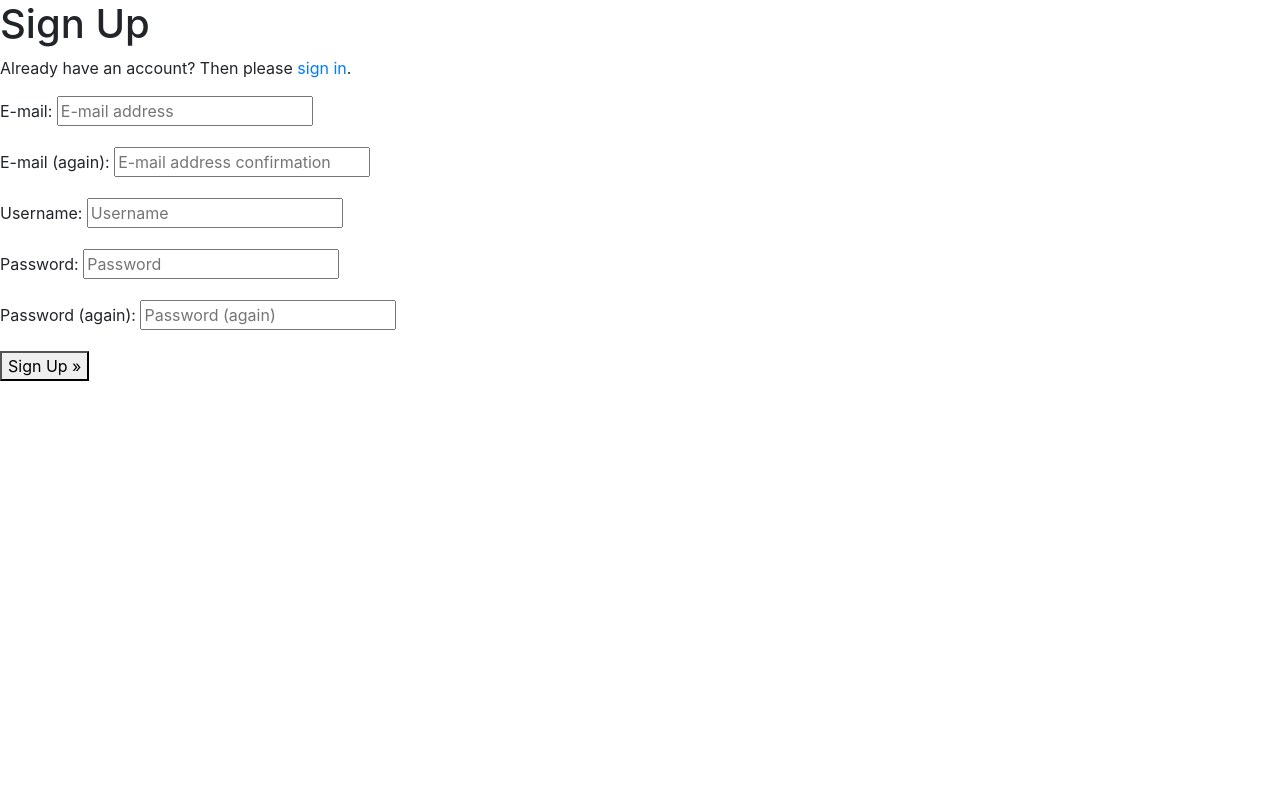
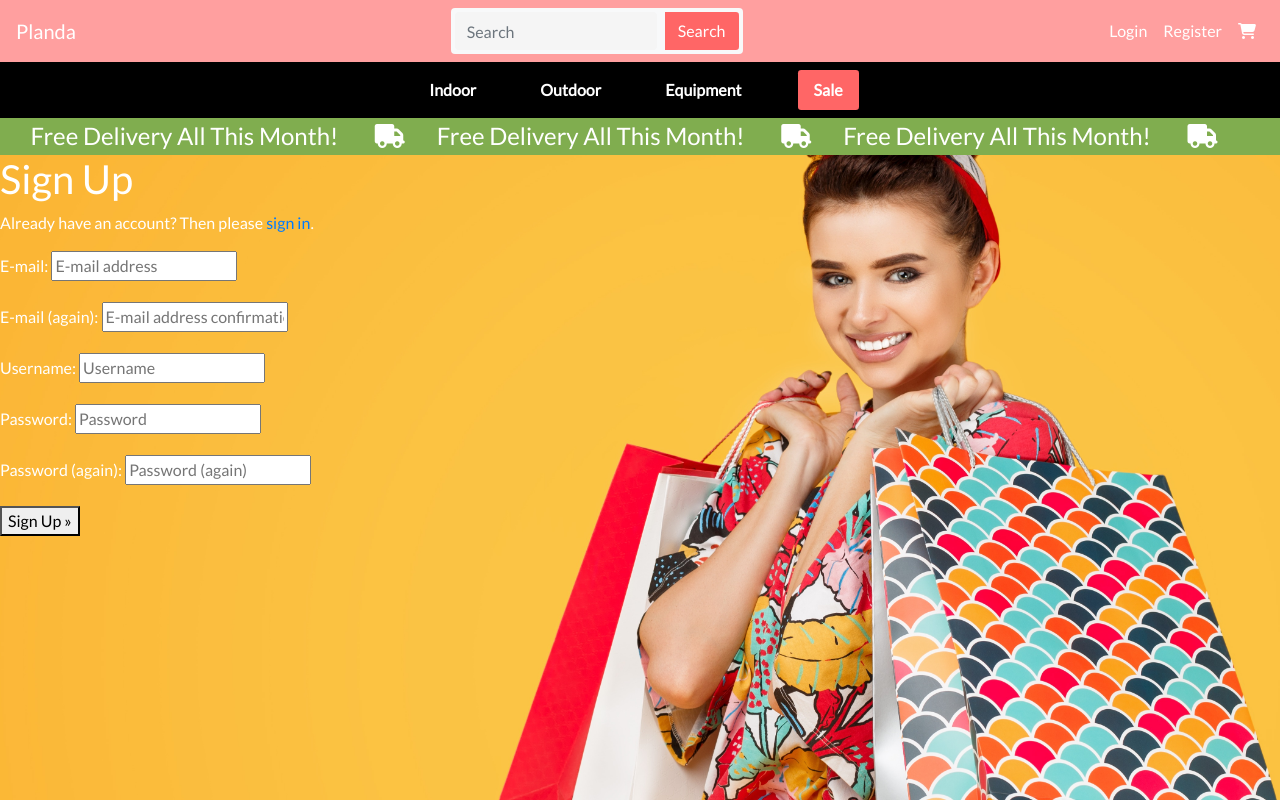
Before and after one commit to DazHaze/Planda-Marketplace, a Django app: page /accounts/signup/ in a window 1280 px wide. Run offline with Django 3.2, Linux system fonts and the light colour scheme; some libraries are stand-ins or nearby versions.

Commit message:
add media

```diff
--- /dev/null
+++ b/static/css/base.css
@@ -0,0 +1,64 @@
+:root{
+    --main-pink: #FF9F9F;
+    --main-green: #80AD4F;
+
+    --dark-secondary-pink: #FF6666;
+}
+
+body {
+    background: url('/media/homepage_background_cropped.jpg') no-repeat center center fixed;
+    /* background-color: var(--main-pink); */
+    background-size: cover;
+    height: calc(100vh - 164px);
+    color: white;
+    font-family: 'Lato';
+}
+
+
+.main-nav{
+    background-color: var(--main-pink) !important;
+}
+
+.secondary-nav{
+    background-color: black !important;
+}
+
+.secondary-nav-heading{
+    color: white !important;
+}
+
+.sale-nav-heading{
+    background-color: var(--dark-secondary-pink) !important;
+    padding-left: 1rem !important;
+    padding-right: 1rem !important;
+    border-radius: 0.2rem;
+}
+
+.main-search{
+    border: 0;
+    height: 100%;
+    width: 100%;
+    outline: 0;
+    background-color: #f5f5f5;
+}
+
+.main-search-btn{
+    background-color: var(--dark-secondary-pink) !important;
+    margin: 0;
+    border-radius: 0 0.2rem 0.2rem 0;
+    color: white;
+}
+
+.nav-item{
+    color: white !important;
+}
+
+#delivery-banner{
+    background-color: var(--main-green);
+    overflow: hidden;
+    white-space: nowrap;
+}
+
+.fa-truck{
+    padding: 0 2rem;
+}
--- a/templates/base.html
+++ b/templates/base.html
@@ -36,6 +36,41 @@
   </head>
   <body>
    <header>
+    <header>
+        <nav class="navbar main-nav navbar-expand-lg navbar-dark bg-dark">
+            <a class="navbar-brand flex-grow-1" href="#">Planda</a>
+            <div class="flex-grow-1 d-flex">
+                <form class="form-inline flex-nowrap bg-light mx-0 mx-lg-auto rounded p-1">
+                    <input class="form-control mr-sm-2 main-search" type="search" placeholder="Search" aria-label="Search">
+                    <button class="btn main-search-btn" type="submit">Search</button>
+                </form>
+            </div>
+            <button class="navbar-toggler" type="button" data-toggle="collapse" data-target="#navbarNavAltMarkup" aria-controls="navbarNavAltMarkup" aria-expanded="false" aria-label="Toggle navigation">
+                <span class="navbar-toggler-icon"></span>
+            </button>
+            <div class="collapse navbar-collapse" id="navbarNavAltMarkup">
+                <div class="navbar-nav ml-auto">
+                    <a class="nav-item nav-link" href="#">Login</a>
+                    <a class="nav-item nav-link" href="#">Register</a>
+                    <a class="nav-item nav-link" href="#"><i class="fas fa-shopping-cart"></i></a>
+                </div>
+            </div>
+        </nav>
+        <div class="row bg-white">
+            <nav class="navbar secondary-nav navbar-expand-lg navbar-light w-100">
+                <button class="navbar-toggler" type="button" data-toggle="collapse" data-target="#main-nav" aria-controls="main-nav" aria-expanded="false" aria-label="Toggle navigation">
+                    <span class="navbar-toggler-icon"></span>
+                </button>
+                {% include 'includes/main-nav.html' %}
+            </nav>
+        </div>
+        <div id="delivery-banner" class="row text-center">
+            <div class="col bg-black text-white">
+                <h4 class="logo-font my-1">Free Delivery All This Month! <i class="fas fa-truck"></i>Free Delivery All This Month! <i class="fas fa-truck"></i>Free Delivery All This Month! <i class="fas fa-truck"></i></h4>
+            </div>
+        </div>
+
+
     </header>
 
     {% if messages %}
--- /dev/null
+++ b/templates/includes/main-nav.html
@@ -0,0 +1,50 @@
+<div class="collapse navbar-collapse" id="main-nav">
+    <ul class="navbar-nav w-auto mx-auto">
+        <li class="nav-item dropdown">
+            <a class="logo-font font-weight-bold nav-link text-black mr-5 secondary-nav-heading" href="#" id="all-products-link" data-toggle="dropdown" aria-haspopup="true" aria-expanded="false">
+                Indoor
+            </a>
+            <div class="dropdown-menu border-0" aria-labelledby="all-products-link">
+                <a href="#" class="dropdown-item">By Price</a>
+                <a href="#" class="dropdown-item ">By Rating</a>
+                <a href="#" class="dropdown-item ">By Category</a>
+                <a href="#" class="dropdown-item">All Products</a>
+            </div>
+        </li>
+
+        <li class="nav-item dropdown">
+            <a class="logo-font font-weight-bold nav-link text-black mr-5 secondary-nav-heading" href="#" id="clothing-link" data-toggle="dropdown" aria-haspopup="true" aria-expanded="false">
+                Outdoor
+            </a>
+            <div class="dropdown-menu border-0" aria-labelledby="clothing-link">
+                <a href="#" class="dropdown-item">Activewear &amp; Essentials</a>
+                <a href="#" class="dropdown-item">Jeans</a>
+                <a href="#" class="dropdown-item">Shirts</a>
+                <a href="#" class="dropdown-item">All Clothing</a>
+            </div>
+        </li>
+
+        <li class="nav-item dropdown">
+            <a class="logo-font font-weight-bold nav-link text-black mr-5 secondary-nav-heading" href="#" id="homeware-link" data-toggle="dropdown" aria-haspopup="true" aria-expanded="false">
+                Equipment
+            </a>
+            <div class="dropdown-menu border-0" aria-labelledby="homeware-link">
+                <a href="#" class="dropdown-item">Bed &amp; Bath</a>
+                <a href="#" class="dropdown-item">Kitchen &amp; Dining</a>
+                <a href="#" class="dropdown-item">All Homeware</a>
+            </div>
+        </li>
+
+        <li class="nav-item dropdown">
+            <a class="logo-font font-weight-bold nav-link text-black sale-nav-heading secondary-nav-heading" href="#" id="specials-link" data-toggle="dropdown" aria-haspopup="true" aria-expanded="false">
+                Sale
+            </a>
+            <div class="dropdown-menu border-0" aria-labelledby="specials-link">
+                <a href="#" class="dropdown-item">New Arrivals</a>
+                <a href="#" class="dropdown-item">Deals</a>
+                <a href="#" class="dropdown-item">Clearance</a>
+                <a href="#" class="dropdown-item">All Specials</a>
+            </div>
+        </li>
+    </ul>
+</div>
```
Also changed, not shown: home/templates/home/index.html (+24 -1 lines), media/homepage_background_cropped.jpg (added), media/plant.png (added).
